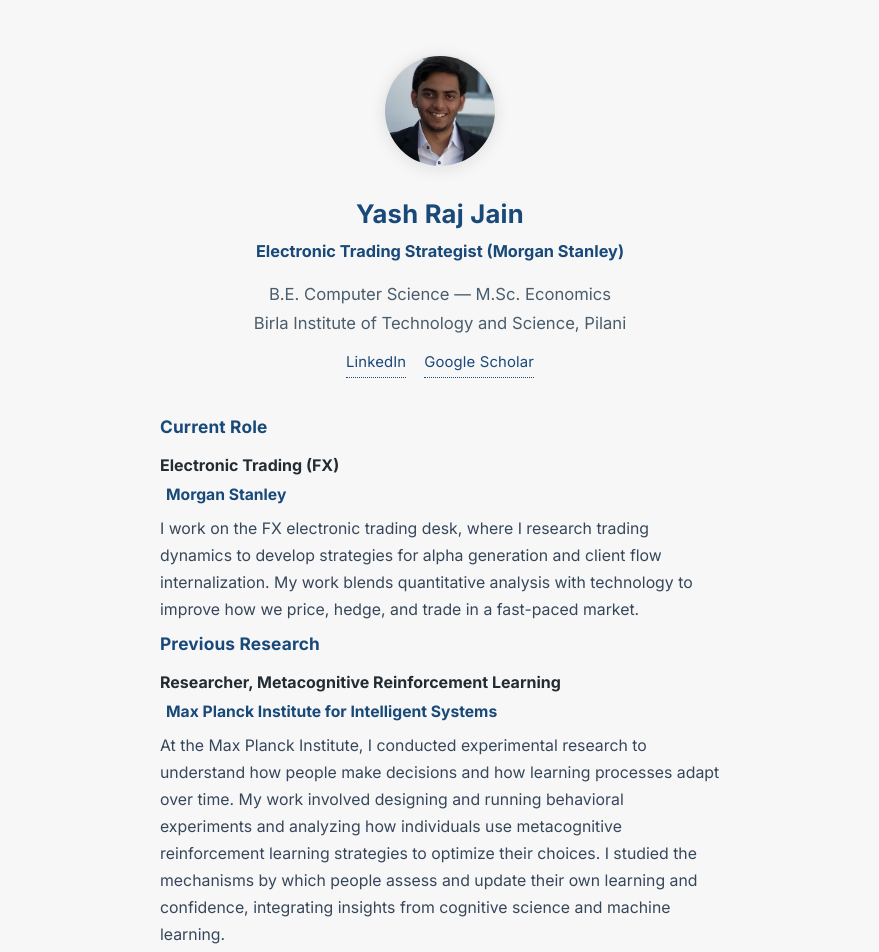
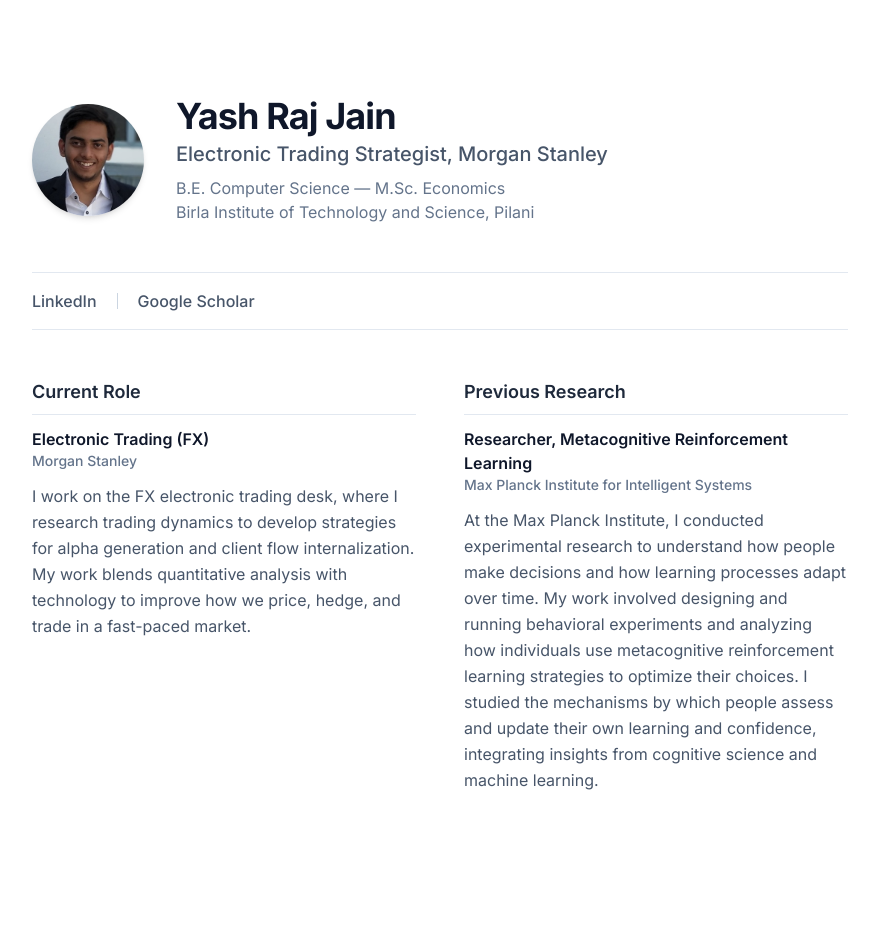
Before and after one commit to yashrajjain/yashrajjain.github.io, a plain HTML site: page index.html in a window 1280 px wide. Shown: the whole page, without its empty margins (200-1079 px from the left). After the commit the page ends 889 px from the top, so only its background shows below. Drawn offline with nearby package versions, Linux system fonts and the light colour scheme.

Commit message:
Update index.html

```diff
--- a/index.html
+++ b/index.html
@@ -3,174 +3,91 @@
 <head>
   <meta charset="UTF-8">
   <title>Yash Raj Jain | Personal Website</title>
-  <meta name="viewport" content="width=device-width, initial-scale=1">
+  <meta name="viewport" content="width=device-width, initial-scale=1.0">
   <meta name="description" content="Personal website of Yash Raj Jain: Electronic Trading Strategist at Morgan Stanley, Computer Science & Economics, Birla Institute of Technology and Science, Pilani.">
-  <link href="https://fonts.googleapis.com/css?family=Inter:400,700&display=swap" rel="stylesheet">
+
+  <!-- Tailwind CSS for styling -->
+  <script src="https://cdn.tailwindcss.com"></script>
+
+  <!-- Google Fonts: Inter -->
+  <link rel="preconnect" href="https://fonts.googleapis.com">
+  <link rel="preconnect" href="https://fonts.gstatic.com" crossorigin>
+  <link href="https://fonts.googleapis.com/css2?family=Inter:wght@400;500;600;700&display=swap" rel="stylesheet">
+
   <style>
+    /* Custom styles for the font and a clean background */
     body {
-      margin: 0;
-      padding: 0;
-      background: #f7f7f8;
-      font-family: 'Inter', Arial, sans-serif;
-      color: #232c33;
-      font-size: 15px;
-      line-height: 1.7;
-      min-height: 100vh;
-    }
-    .main {
-      max-width: 560px;
-      margin: 54px auto 0 auto;
-      padding: 0 18px 70px 18px;
-    }
-    .profile-img {
-      display: block;
-      width: 110px;
-      height: 110px;
-      object-fit: cover;
-      border-radius: 50%;
-      margin: 0 auto 24px auto;
-      border: 2px solid #eaeaea;
-      background: #eee;
-      box-shadow: 0 2px 16px rgba(0,0,0,0.09);
-    }
-    h1 {
-      font-size: 1.6rem;
-      font-weight: 700;
-      letter-spacing: 0.01em;
-      text-align: center;
-      margin-bottom: 0.1em;
-      margin-top: 0;
-      color: #194979;
-    }
-    .role-subtitle {
-      text-align: center;
-      font-size: 1.02rem;
-      color: #194979;
-      font-weight: 600;
-      margin-bottom: 0.9em;
-    }
-    .degree {
-      text-align: center;
-      font-size: 1.04rem;
-      color: #4b5d6b;
-      font-weight: 500;
-      margin-bottom: 0.8em;
-    }
-    .links {
-      display: flex;
-      justify-content: center;
-      gap: 1.2em;
-      margin-bottom: 2.3em;
-      font-size: 0.93rem;
-      flex-wrap: wrap;
-    }
-    .links a {
-      color: #194979;
-      text-decoration: none;
-      font-weight: 500;
-      border-bottom: 1px dotted #194979;
-      transition: color 0.19s, border-color 0.19s;
-      letter-spacing: 0.01em;
-      padding-bottom: 1px;
-    }
-    .links a:hover {
-      color: #0055a5;
-      border-color: #0055a5;
-    }
-    .section {
-      margin-bottom: 2em;
-    }
-    .section-title {
-      font-size: 1.08rem;
-      color: #194979;
-      font-weight: 700;
-      margin-bottom: 0.6em;
-      letter-spacing: 0.01em;
-    }
-    .role-title {
-      font-size: 1rem;
-      font-weight: 600;
-      margin-bottom: 0.2em;
-      color: #232c33;
-      display: inline-block;
-      padding-right: 8px;
-    }
-    .role-place {
-      font-size: 0.98rem;
-      color: #194979;
-      font-weight: 600;
-      display: inline-block;
-      margin-bottom: 0.5em;
-      margin-left: 6px;
-    }
-    .role-desc {
-      font-size: 0.99rem;
-      color: #37475a;
-      margin-bottom: 0.3em;
-    }
-    @media (max-width: 600px) {
-      .main {
-        max-width: 99vw;
-        padding: 0 6px 40px 6px;
-      }
-      .profile-img {
-        width: 78px;
-        height: 78px;
-      }
-      h1 {
-        font-size: 1.08rem;
-      }
-      .role-subtitle {
-        font-size: 0.98rem;
-      }
-      .degree {
-        font-size: 0.95rem;
-      }
-      .section-title {
-        font-size: 1rem;
-      }
-      .links {
-        font-size: 0.88rem;
-        gap: 1em;
-      }
+      font-family: 'Inter', sans-serif;
+      -webkit-font-smoothing: antialiased;
+      -moz-osx-font-smoothing: grayscale;
+      background-color: #ffffff;
     }
   </style>
 </head>
-<body>
-  <div class="main">
-    <img src="profile.jpg" alt="Yash Raj Jain Profile Photo" class="profile-img">
-    <h1>Yash Raj Jain</h1>
-    <div class="role-subtitle">Electronic Trading Strategist (Morgan Stanley)</div>
+<body class="text-slate-700">
 
-    <div class="degree">
-      B.E. Computer Science &mdash; M.Sc. Economics<br>
-      Birla Institute of Technology and Science, Pilani
+  <!-- Main container -->
+  <div class="main-container max-w-4xl mx-auto px-6 sm:px-8 lg:px-10 py-16 sm:py-24">
+
+    <!-- Header Section -->
+    <header class="flex flex-col md:flex-row items-center gap-6 md:gap-8 mb-12">
+      <img
+        src="profile.jpg"
+        alt="Yash Raj Jain Profile Photo"
+        class="w-24 h-24 md:w-28 md:h-28 rounded-full shadow-md flex-shrink-0"
+        onerror="this.onerror=null;this.src='https://placehold.co/112x112/1E293B/FFFFFF?text=YJ';"
+      >
+      <div class="text-center md:text-left">
+        <h1 class="text-3xl sm:text-4xl font-bold text-slate-900 tracking-tight">Yash Raj Jain</h1>
+        <p class="text-lg sm:text-xl font-medium text-slate-600 mt-1">Electronic Trading Strategist, Morgan Stanley</p>
+        <div class="mt-2 text-sm sm:text-base text-slate-500">
+          <p>B.E. Computer Science &mdash; M.Sc. Economics</p>
+          <p>Birla Institute of Technology and Science, Pilani</p>
         </div>
-    <div class="links">
-      <a href="https://www.linkedin.com/in/yash-raj-jain/" target="_blank" rel="noopener">LinkedIn</a>
-      <a href="https://scholar.google.com/citations?user=brti6MAAAAAJ&hl=en" target="_blank" rel="noopener">Google Scholar</a>
+      </div>
+    </header>
+
+    <!-- Links & Divider -->
+    <div class="flex justify-center md:justify-start items-center gap-5 mb-12 border-t border-b border-slate-200 py-4">
+      <a href="https://www.linkedin.com/in/yash-raj-jain/" target="_blank" rel="noopener" class="text-slate-600 hover:text-blue-600 font-medium transition-colors duration-300">
+        LinkedIn
+      </a>
+      <div class="h-4 border-l border-slate-300"></div>
+      <a href="https://scholar.google.com/citations?user=brti6MAAAAAJ&hl=en" target="_blank" rel="noopener" class="text-slate-600 hover:text-blue-600 font-medium transition-colors duration-300">
+        Google Scholar
+      </a>
     </div>
 
-    <div class="section">
-  <div class="section-title">Current Role</div>
+    <!-- Main Content Grid -->
+    <div class="grid grid-cols-1 md:grid-cols-2 gap-x-12 gap-y-10">
+
+      <!-- Current Role Section -->
+      <div class="section space-y-3">
+        <h2 class="text-lg font-semibold text-slate-800 border-b border-slate-200 pb-2 mb-3">Current Role</h2>
         <div>
-    <span class="role-title" style="display:block;">Electronic Trading (FX)</span>
-    <span class="role-place" style="display:block;">Morgan Stanley</span>
+          <h3 class="font-semibold text-md text-slate-900">Electronic Trading (FX)</h3>
+          <p class="font-medium text-slate-500 text-sm">Morgan Stanley</p>
         </div>
-  <div class="role-desc">
+        <p class="text-base leading-relaxed text-slate-600">
           I work on the FX electronic trading desk, where I research trading dynamics to develop strategies for alpha generation and client flow internalization. My work blends quantitative analysis with technology to improve how we price, hedge, and trade in a fast-paced market.
+        </p>
       </div>
 
-<div class="section">
-  <div class="section-title">Previous Research</div>
+      <!-- Previous Research Section -->
+      <div class="section space-y-3">
+        <h2 class="text-lg font-semibold text-slate-800 border-b border-slate-200 pb-2 mb-3">Previous Research</h2>
         <div>
-    <span class="role-title" style="display:block;">Researcher, Metacognitive Reinforcement Learning</span>
-    <span class="role-place" style="display:block;">Max Planck Institute for Intelligent Systems</span>
+          <h3 class="font-semibold text-md text-slate-900">Researcher, Metacognitive Reinforcement Learning</h3>
+          <p class="font-medium text-slate-500 text-sm">Max Planck Institute for Intelligent Systems</p>
         </div>
-  <div class="role-desc">
+        <p class="text-base leading-relaxed text-slate-600">
           At the Max Planck Institute, I conducted experimental research to understand how people make decisions and how learning processes adapt over time. My work involved designing and running behavioral experiments and analyzing how individuals use metacognitive reinforcement learning strategies to optimize their choices. I studied the mechanisms by which people assess and update their own learning and confidence, integrating insights from cognitive science and machine learning.
+        </p>
       </div>
+
     </div>
+
   </div>
+
 </body>
 </html>
```
Lines whose indentation alone changed are shown as unchanged.
